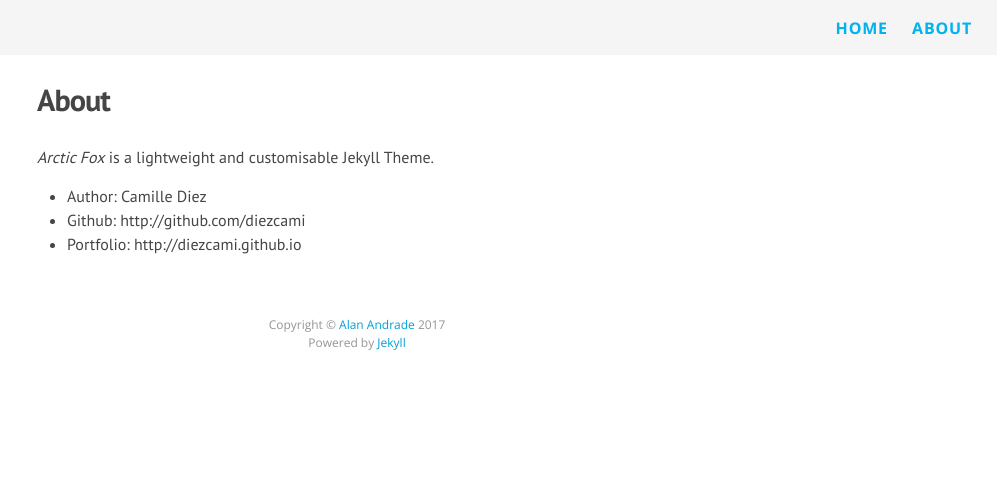
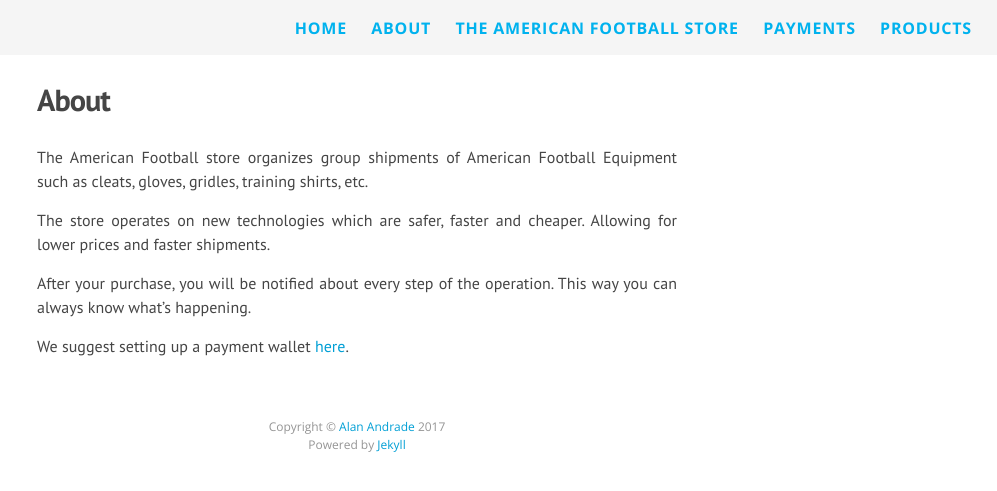
Before and after one commit to afstore/afstore.github.io, a Jekyll site: the page built from about.md, in a window 1280 px wide. Shown: the top 491 px of the page, without its empty margins (283-1280 px from the left). Built offline with Jekyll 4.4.1, drawn with Linux system fonts in a browser that asks for light colours; nearby versions of some CDN libraries.

Commit message:
Scaffolding

```diff
--- a/about.md
+++ b/about.md
@@ -3,8 +3,17 @@ title: About
 layout: page
 permalink: /about/
 ---
-*Arctic Fox* is a lightweight and customisable Jekyll Theme.
 
-* Author: Camille Diez
-* Github: http://github.com/diezcami
-* Portfolio: http://diezcami.github.io
+The American Football store organizes group shipments of
+American Football Equipment such as cleats, gloves, gridles,
+training shirts, etc.
+
+The store operates on new technologies which are
+safer, faster and cheaper. Allowing for lower prices and faster
+shipments.
+
+After your purchase, you will be notified about every step
+of the operation. This way you can always know what's
+happening.
+
+We suggest setting up a payment wallet [here](/payments).
```
Also changed, not shown: index.md (+7 -5 lines), payment.md (added, +36 -0 lines), products.md (added, +22 -0 lines).
